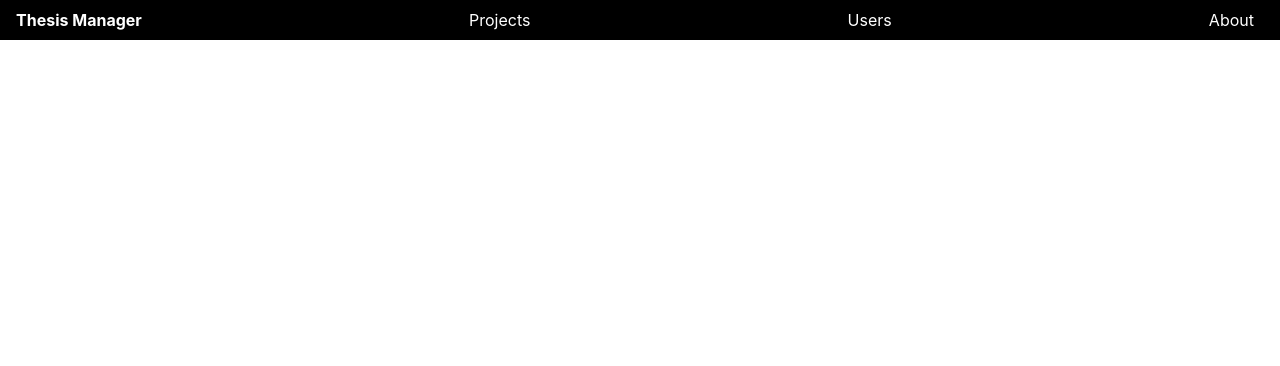
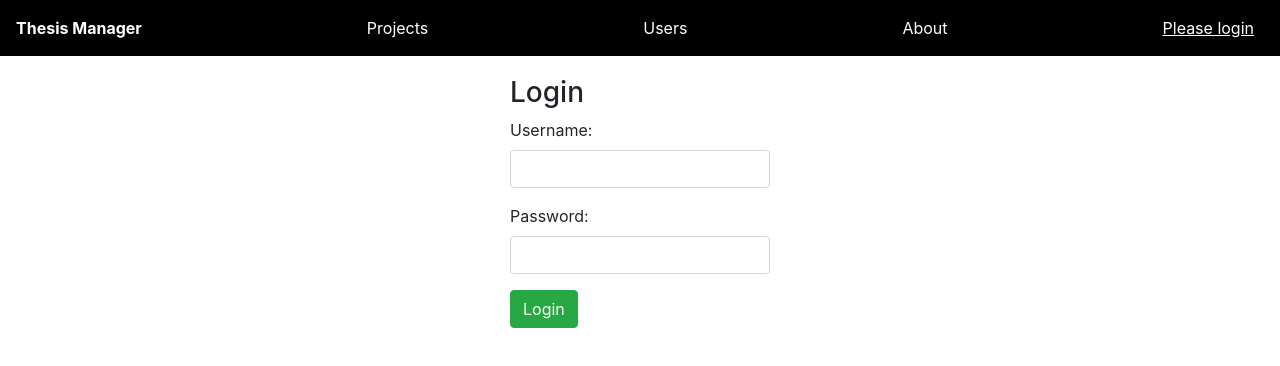
Before and after one commit to BTouls/thesis-manager, a React (Create React App) app in the folder frontend/thesis-manager/: page /login in a window 1280 px wide. Shown: the top 366 px of the page. Built offline with nearby package versions, Linux system fonts and the light colour scheme.

Commit message:
Continue developing auth mechanism for backend and frontend

```diff
--- a/frontend/thesis-manager/src/App.css
+++ b/frontend/thesis-manager/src/App.css
@@ -53,3 +53,8 @@ nav {
   margin-top:10px;
   margin-bottom:10px;
 }
+
+.login-form {
+  width: 300px;
+  margin: auto;
+}
--- a/frontend/thesis-manager/src/App.js
+++ b/frontend/thesis-manager/src/App.js
@@ -1,24 +1,53 @@
 import React from 'react';
 import './App.css';
 import {BrowserRouter as Router, Switch, Route, Link} from "react-router-dom"
+import { useHistory } from "react-router-dom"
 import Projects from './Projects'
 import Users from './Users'
 import About from './About'
 import CreateUser from './CreateUser';
 import CreateProject from './CreateProject'
+import Login from './Login'
+import Auth from './authenticate'
 
 function App() {
 
+
+
+  function handleClick(){
+    window._auth.doLogout()
+    window.location = "http://localhost:3000/login"
+  }
+
+  window._auth = Auth;
+
+  let logged = "Please login"
+  let loginfo = <span className="navbar-text" style={{color:"lightyellow", textDecoration:"underline"}}>
+    <Link to="/login">{logged}</Link>
+    </span>
+  if (window._auth.isLogged() === true) {
+    logged = window._auth.getUsername();
+    loginfo = <span className="navbar-text" style={{color:"lightyellow", textDecoration:"underline"}}>{logged}
+    <button id ="logout"
+     onClick={handleClick}
+    className="ml-2">Log out</button>
+    </span>
+  }
+
  return (
-   <Router>
+   <Router >
    <div>
      <nav className="navbar">
        <span className="nav-title">Thesis Manager</span>
        <Link to="/projects">Projects</Link>
        <Link to="/users">Users</Link>
        <Link to="/about">About</Link>
+       {loginfo}
      </nav>
      <Switch>
+     <Route path="/login">
+         <Login/>
+       </Route>
        <Route path="/projects">
          <Projects/>
        </Route>
--- a/frontend/thesis-manager/src/CreateProject.js
+++ b/frontend/thesis-manager/src/CreateProject.js
@@ -51,8 +51,11 @@ function CreateProject(){
         delete valuesModif.numberOfStudents;
 
         let input = JSON.stringify(valuesModif, null, 2);
+        if (window._auth.isLogged()){
+        axios.post("http://127.0.0.1:5000/api/projects",input,
+        {headers:{'Content-Type':'Application/Json','x-api-key':window._auth.getAccessKey()}});
 
-        axios.post("http://127.0.0.1:5000/api/projects",input,{headers:{'Content-Type':'Application/Json'}});
+        }
         window.history.back()
     }}
     >
--- a/frontend/thesis-manager/src/CreateUser.js
+++ b/frontend/thesis-manager/src/CreateUser.js
@@ -13,6 +13,7 @@ function CreateUser(){
         <Formik
       initialValues={{
         username: '',
+        password: '',
         name: '',
         surname: '',
         email: '',
@@ -27,7 +28,11 @@ function CreateUser(){
         values["roles"] = [values["formRole"]];
         let input = JSON.stringify(values, null, 2);
 
-        axios.post("http://127.0.0.1:5000/api/users",input,{headers:{'Content-Type':'Application/Json'}});
+        if (window._auth.isLogged()){
+          axios.post("http://127.0.0.1:5000/api/users",input,{headers:{'Content-Type':'Application/Json','x-api-key':window._auth.getAccessKey() }});
+        }
+
+
         window.history.back()
     }}
     >
@@ -56,6 +61,11 @@ function CreateUser(){
           <div className="form-group">
             <label htmlFor="username">Username: </label>
             <Field className="form-control" name="username" placeholder="Jane" />
+          </div>
+
+          <div className="form-group">
+            <label htmlFor="password">Password: </label>
+            <Field type="password" className="form-control" name="password"  />
           </div>
 
 
--- /dev/null
+++ b/frontend/thesis-manager/src/Login.js
@@ -0,0 +1,62 @@
+import React from 'react';
+import {Link} from "react-router-dom"
+import {Formik, Field, Form} from 'formik'
+import axios from 'axios';
+import Auth from './authenticate';
+
+function Login(){
+
+    window._auth = Auth;
+
+    return (
+        <div className="App login-form">
+            <h3>Login</h3>
+
+        {/* intitate */}
+
+        <Formik
+      initialValues={{
+        username: '',
+        password: '',
+      }}
+      onSubmit={async (values) => {
+
+
+        window._auth.doLogin(values["username"],values["password"])
+
+        window.location = "http://localhost:3000/projects"
+    }}
+    >
+      {({ isSubmitting }) => (
+        <Form>
+
+
+
+          <div className="form-group">
+            <label htmlFor="username">Username: </label>
+            <Field className="form-control" name="username"  />
+          </div>
+
+          <div className="form-group">
+            <label htmlFor="password">Password: </label>
+            <Field type="password" className="form-control" name="password"  />
+          </div>
+
+
+
+          <button className="btn btn-success" type="submit" disabled={isSubmitting}>
+            Login
+          </button>
+
+        </Form>
+      )}
+    </Formik>
+
+
+
+
+        </div>
+    )
+}
+
+export default Login;
--- a/frontend/thesis-manager/src/Projects.js
+++ b/frontend/thesis-manager/src/Projects.js
@@ -11,11 +11,16 @@ function handleDelete(props) {
 
     console.log("to be deleted...")
     console.log(props)
-    axios.delete("http://127.0.0.1:5000/api/projects/"+props.id).then(res =>
+    if (window._auth.isLogged()){
+    axios.delete("http://127.0.0.1:5000/api/projects/"+props.id,
+    {
+      headers: {'x-api-key':window._auth.getAccessKey()}
+    }).then(res =>
     {
       alert(res.data["message"]);
       window.location.reload();
     });
+    }
   }
   // or else we dont need to do anything at all
 }
@@ -27,8 +32,14 @@ function Projects(){
     useEffect( () => {
 
       async function getData(){
-        const result = await axios("http://127.0.0.1:5000/api/projects");
-        setData(result.data);
+        if (window._auth.isLogged()){
+
+          const result = await axios.get("http://127.0.0.1:5000/api/projects",{
+            headers: {'x-api-key':window._auth.getAccessKey()}
+          });
+          setData(result.data);
+        }
+
       }
 
       getData();
--- a/frontend/thesis-manager/src/Users.js
+++ b/frontend/thesis-manager/src/Users.js
@@ -13,14 +13,17 @@ function handleDelete(props) {
 
 
     console.log("to be deleted...")
-    axios.delete("http://127.0.0.1:5000/api/users/"+props.id).then(res =>
+    if (window._auth.isLogged()){
+    axios.delete("http://127.0.0.1:5000/api/users/"+props.id,{headers: {'x-api-key':window._auth.getAccessKey()}}).then(res =>
     {
       alert(res.data["message"]);
       window.location.reload();
     });
+  }
+}
 
 
-  }
+
 
   // or else we dont need to do anything at all
 }
@@ -35,8 +38,13 @@ function Users(){
     useEffect( () => {
 
       async function getData(){
-        const result = await axios("http://127.0.0.1:5000/api/users");
-        setData(result.data);
+        if (window._auth.isLogged()){
+
+          const result = await axios.get("http://127.0.0.1:5000/api/users",{
+            headers: {'x-api-key':window._auth.getAccessKey()}
+          });
+          setData(result.data);
+        }
       }
 
       getData();
@@ -114,6 +122,7 @@ function Users(){
         </div>
       </div>
     )
+
 }
 
 export default Users
--- /dev/null
+++ b/frontend/thesis-manager/src/authenticate.js
@@ -0,0 +1,54 @@
+import axios from 'axios';
+
+
+let Auth = {
+
+    isLogged: function(){
+
+        let key = localStorage.getItem("tm_app_access_key")
+        let user = localStorage.getItem("tm_app_access_user")
+
+        if (key != null && user != null) {
+            return true
+        }
+        return false
+    },
+
+    getUsername: function() {
+        return localStorage.getItem("tm_app_access_user")
+    },
+
+    getAccessKey: function() {
+        return localStorage.getItem("tm_app_access_key")
+    },
+
+    doLogin: function(username,password) {
+        let postData = {'username':username, 'password':password}
+        let input = JSON.stringify(postData, null, 2);
+        axios.post("http://127.0.0.1:5000/api/auth",input,{headers:{'Content-Type':'Application/Json'}}).then(resp => {
+            if (resp.status === 200) {
+                let user = username;
+                let key = resp.data["token"]
+                localStorage.setItem("tm_app_access_user",user)
+                localStorage.setItem("tm_app_access_key",key)
+
+            } else {
+                localStorage.removeItem("tm_app_access_user")
+                localStorage.removeItem("tm_app_access_key")
+            }
+
+
+        })
+
+    },
+
+    doLogout: function() {
+        localStorage.removeItem("tm_app_access_user")
+        localStorage.removeItem("tm_app_access_key")
+    }
+
+
+}
+
+
+export default Auth;
```
Also changed, not shown: 2 other files (tests, documents, lock files or other folders).
